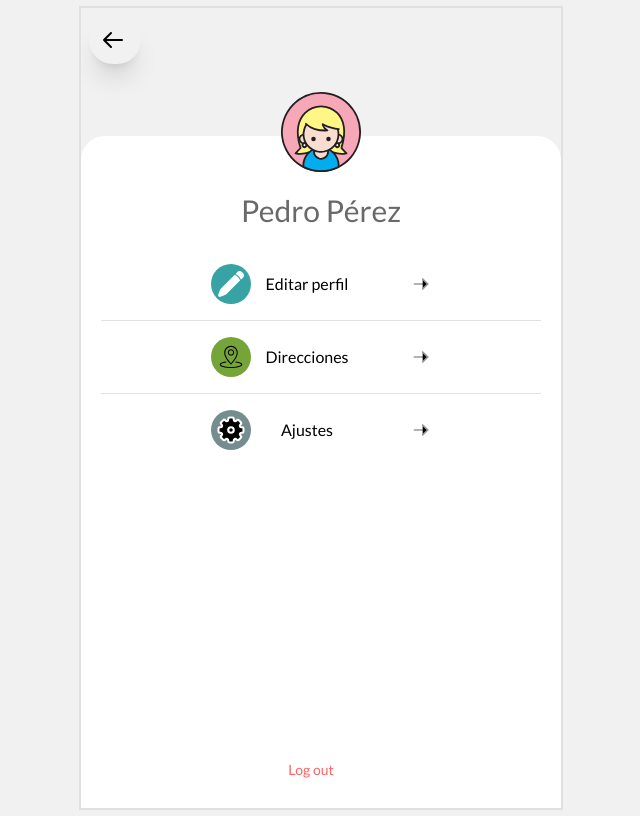
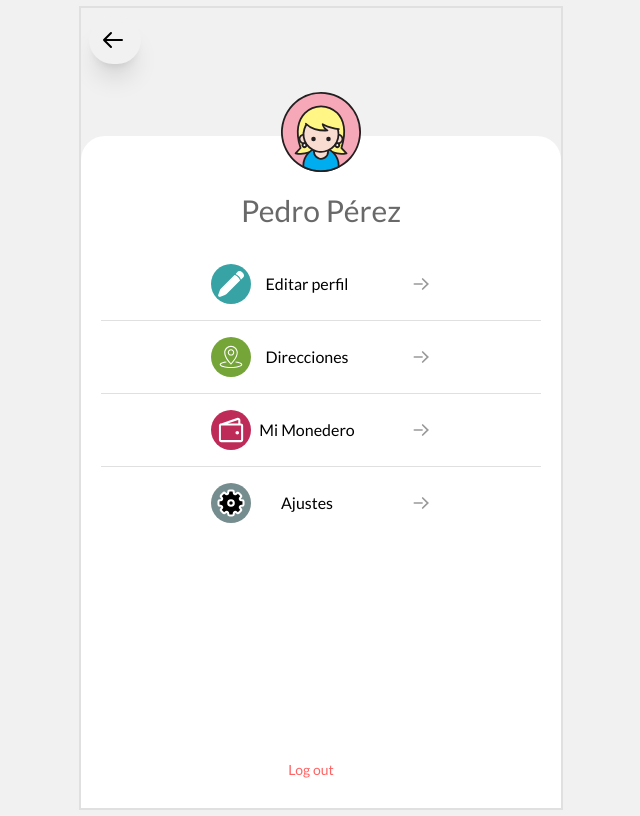
Before and after one commit to ISPP-Grupo5/BugaLink, a Next.js app in the folder bugalink-frontend/: page /users/1 in a window 1280 px wide. Shown: the whole page, without its empty margins (319-959 px from the left). Built offline with nearby package versions, Linux system fonts and the light colour scheme.

Commit message:
fix: improved profile view with my wallet option

```diff
--- a/bugalink-frontend/components/cards/profile/index.tsx
+++ b/bugalink-frontend/components/cards/profile/index.tsx
@@ -2,24 +2,30 @@ import Edit from 'public/assets/edit.svg';
 import Address from 'public/assets/address.svg';
 import Settings from 'public/assets/settings.svg';
 import Arrow from 'public/assets/arrow-right.svg';
+import Wallet from 'public/assets/wallet.svg';
 
 export default function ProfileItems() {
   return (
-    <div className="divide-light-gray divide-y w-11/12">
+    <div className="w-11/12 divide-y divide-light-gray">
       <div className="flex items-center justify-center py-4">
         <Edit />
         <span className="-ml-12 w-52 font-lato">Editar perfil</span>
-        <Arrow />
+        <Arrow className="text-white" />
       </div>
       <div className="flex items-center justify-center py-4">
-        <Address className="bg-white" />
+        <Address className="text-white" />
         <span className="-ml-12 w-52 font-lato">Direcciones</span>
-        <Arrow />
+        <Arrow className="text-white" />
+      </div>
+      <div className="flex items-center justify-center py-4">
+        <Wallet className="text-white" />
+        <span className="-ml-12 w-52 font-lato">Mi Monedero</span>
+        <Arrow className="text-white" />
       </div>
       <div className="flex items-center justify-center py-4">
         <Settings />
         <span className="-ml-12 w-52 font-lato">Ajustes</span>
-        <Arrow />
+        <Arrow className="text-white" />
       </div>
     </div>
   );
```
Also changed, not shown: bugalink-frontend/public/assets/address.svg, bugalink-frontend/public/assets/wallet.svg (added).
